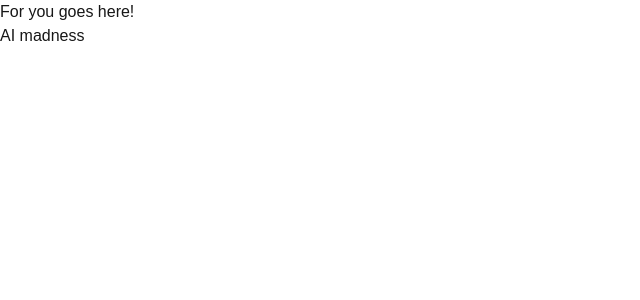
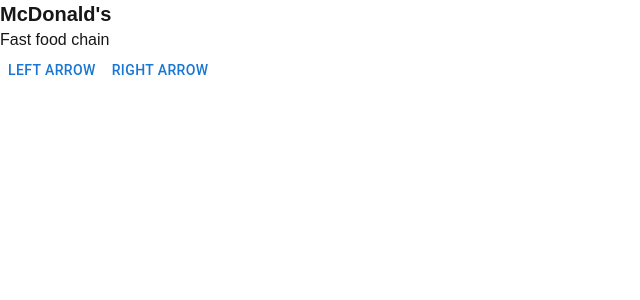
Before and after one commit to Aaiiko/thirdspace, a Next.js app: page /foryou in a window 1280 px wide. Shown: the top 300 px of the page, without its empty margins (0-640 px from the left). Built offline with nearby package versions, Linux system fonts and the light colour scheme.

Commit message:
Look we can go between three things

```diff
--- a/package.json
+++ b/package.json
@@ -14,12 +14,15 @@
     "@mui/material": "^6.1.3",
     "next": "14.2.15",
     "react": "^18",
-    "react-dom": "^18"
+    "react-dom": "^18",
+    "react-slick": "^0.30.2",
+    "slick-carousel": "^1.8.1"
   },
   "devDependencies": {
     "@types/node": "^20",
     "@types/react": "^18",
     "@types/react-dom": "^18",
+    "@types/react-slick": "^0.23.13",
     "eslint": "^8",
     "eslint-config-next": "14.2.15",
     "postcss": "^8",
--- a/src/app/(pages)/foryou/page.tsx
+++ b/src/app/(pages)/foryou/page.tsx
@@ -1,12 +1,30 @@
+
+import { BusinessExplore } from "@/app/modules/business/BusinessExplore";
 import { AppBar, Toolbar } from "@mui/material";
 
 
 export default function forYouPage() {
+    const MOCK_DATA = [
+        {
+            id: 1,
+            name: "McDonald's",
+            description: "Fast food chain"
+        },
+        {
+            id: 2,
+            name: "Burger King",
+            description: "Fast food chain"
+        },
+        {
+            id: 3,
+            name: "Wendy's",
+            description: "Fast food chain"
+        }
+    ];
+
     return (
         <div>
-            <p>For you goes here!</p>
-            <p style={{height: "1000px"}}>AI madness</p>
+           <BusinessExplore businesses={MOCK_DATA} />
         </div>
-
     );
 }
--- a/src/app/(pages)/page.tsx
+++ b/src/app/(pages)/page.tsx
@@ -1,5 +1,4 @@
 import Link from "next/link";
-import { BuisnessCard } from "../modules/BuisnessCard";
 import Toolbar from "../modules/Toolbar";
 import { Button, Input } from "@mui/material";
 //
@@ -7,6 +6,7 @@
 
 export const metadata: Metadata = {
   title: 'Home',
+  description: '...',
 }
 
 export default function Home() {
@@ -14,12 +14,23 @@
     <div>
       <Toolbar/>
         <div className="py-11 flex flex-col items-center justify-center">
-            <h2 className="text-center py-3">Hey wassup welcome to thirdspace (Insert Logo Here)</h2>
+            <h2 className="text-center py-3 text-3xl">Food Tinder</h2>
+            <ChatInput />
+        </div>
 
-        </div>
         <br/>
         <h1 className="font-bold text-xl">Explore Buisnesses:</h1>
-        <BuisnessCard name="A Really Cool Buisness" />
     </div>
   );
 }
+
+const ChatInput = () => {
+
+  return (
+      <div>
+          <Input
+              placeholder="Talk about yourself!" />&nbsp;
+          <Link href="/foryou"><Button className="bg-black text-white">Let's Get Started!</Button></Link>
+      </div>
+  );
+};
--- a/src/app/modules/BuisnessCard.tsx
+++ /dev/null
@@ -1,39 +0,0 @@
-"use client"
-
-import React, { useState } from "react";
-import { Dialog, DialogTitle, DialogContent, DialogActions, Button, Card } from "@mui/material";
-
-interface BuisnessCardProps {
-    name: string;
-}
-
-export const BuisnessCard = (props: BuisnessCardProps) => {
-    const [open, setOpen] = useState(false);
-
-    const handleClickOpen = () => {
-        setOpen(true);
-    };
-
-    const handleClose = () => {
-        setOpen(false);
-    };
-
-    return (
-        <div style={{width: "100px"}}>
-            <Card variant="outlined" onClick={handleClickOpen}>
-                <h1 className="font-bold">{props.name}</h1>
-            </Card>
-            <Dialog open={open} onClose={handleClose}>
-                <DialogTitle>Buisness Name</DialogTitle>
-                <DialogContent>
-                    <p>Buisness Details, perhaps an image?</p>
-                </DialogContent>
-                <DialogActions>
-                    <Button onClick={handleClose}>
-                        Exit
-                    </Button>
-                </DialogActions>
-            </Dialog>
-        </div>
-    );
-}
--- /dev/null
+++ b/src/app/modules/business/BusinessCard.tsx
@@ -0,0 +1,18 @@
+import React from "react";
+
+interface BusinessCardProps {
+    business: {
+        name: string;
+        description: string;
+        [key: string]: any;
+    };
+}
+
+export const BusinessCard: React.FC<BusinessCardProps> = ({ business }) => {
+    return (
+        <div>
+            <h2 className="text-xl font-bold">{business.name}</h2>
+            <p>{business.description}</p>
+        </div>
+    );
+};
--- /dev/null
+++ b/src/app/modules/business/BusinessExplore.tsx
@@ -0,0 +1,41 @@
+"use client"
+
+import { useState } from "react";
+import { BusinessCard } from "./BusinessCard";
+import { Button } from "@mui/material";
+
+
+interface BusinessExploreProps {
+    businesses: Business[];
+}
+
+export const BusinessExplore = (props: BusinessExploreProps) => {
+    const [currentB, setCurrentB] = useState<number>(0);
+
+    const setBusinessRight = () => {
+        if (currentB === props.businesses.length - 1) {
+            setCurrentB(0);
+        } else {
+            setCurrentB(currentB + 1);
+        }
+    }
+
+    const setBusinessLeft = () => {
+        if (currentB === 0) {
+            setCurrentB(props.businesses.length - 1);
+        } else {
+            setCurrentB(currentB - 1);
+        }
+    }
+
+    return (
+        <div>
+            <BusinessCard business={props.businesses[currentB]} />
+            <div className="button-container">
+            <Button onClick={setBusinessLeft}>Left Arrow</Button>
+            <Button onClick={setBusinessRight}>Right Arrow</Button>
+            </div>
+        </div>
+
+    );
+}
```
Also changed, not shown: src/types/BusinessTypes.tsx (added, +9 -0 lines), 1 other file (tests, documents, lock files or other folders).
